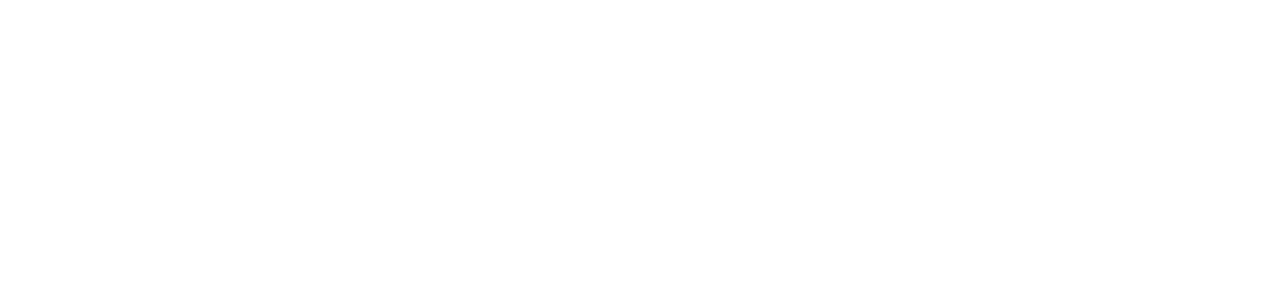
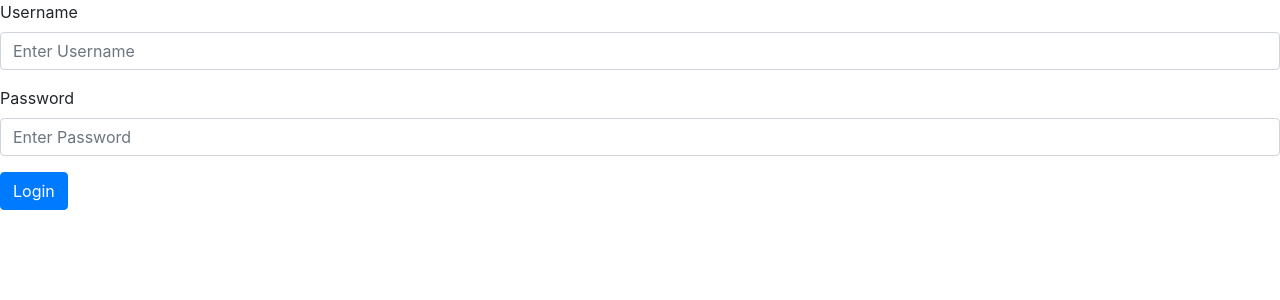
Before and after one commit to Meono55/task-board-react, a React (Create React App) app: page /login in a window 1280 px wide. Shown: the top 300 px of the page. Built offline with nearby package versions, Linux system fonts and the light colour scheme.

Commit message:
added a basic Login page with a hardcoded user/password for authentication

```diff
--- a/src/App.tsx
+++ b/src/App.tsx
@@ -1,5 +1,6 @@
 import React from 'react';
 import TaskBoard from './components/task-board/task-board'
+import Login from './components/login/Login'
 import { BrowserRouter as Router, Route, Switch } from "react-router-dom";
 import './App.css';
 import TaskDetailPage from './components/task-details-page/TaskDetailsPage';
@@ -10,7 +11,8 @@
   return (
     <Router>
       <Switch>
-      <Route path="/" exact component={TaskBoard}/>
+      <Route path="/login" component={Login}/>
+      <Route path="/taskboard" component={TaskBoard}/>
       <Route path="/details/:id" component={TaskDetailPage} />
       </Switch>
     </Router>
--- /dev/null
+++ b/src/components/login/Login.tsx
@@ -0,0 +1,69 @@
+import { useForm } from "react-hook-form";
+import Form from 'react-bootstrap/Form';
+import Button from 'react-bootstrap/Button';
+import { useState } from "react";
+
+import {useHistory} from 'react-router-dom'
+import AuthService from "../../services/AuthServices";
+
+const authService = AuthService();
+
+const Login = () => {
+
+    const { register, handleSubmit, errors } = useForm();
+    const history = useHistory();
+    const [loginCredentials, setLoginCredentials] = useState({
+        username: '',
+        password: ''
+    })
+
+    const onSubmit = () => {
+        if(!errors.username && !errors.password){
+            authService.login(loginCredentials.username, loginCredentials.password).then(
+                () => {
+                    history.push('/taskboard');
+                    window.location.reload()
+                }, (error) => {
+
+                }
+            )
+        }
+    }
+
+    const handleInputChange = (e) => {
+        const target = e.target;
+        const value = target.value;
+        const name = target.name;
+
+        setLoginCredentials({
+            ...loginCredentials,
+            [name] : value
+        })
+
+    }
+
+    return(
+        <div>
+        <Form onSubmit={handleSubmit(onSubmit)}>
+            <Form.Group controlId="formPassword">
+                <Form.Label>Username</Form.Label>
+                <Form.Control onChange={handleInputChange} name="username" ref={register({ required: true })}   type="text" placeholder="Enter Username"></Form.Control>
+                {errors.username && <span className="formError">This field is required</span>}
+            </Form.Group>
+
+            <Form.Group controlId="formUserName">
+                <Form.Label>Password</Form.Label>
+                <Form.Control onChange={handleInputChange} name="password" ref={register({ required: true })}   type="password" placeholder="Enter Password"></Form.Control>
+                {errors.password && <span className="formError">This field is required</span>}
+            </Form.Group>
+
+            <Button variant="primary" type="submit">
+                Login
+            </Button>
+        </Form>
+        </div>
+    )
+
+}
+
+export default Login
--- a/src/http-common.ts
+++ b/src/http-common.ts
@@ -1,9 +1,7 @@
 import axios from 'axios'
+import authHeader from './services/authHeader'
 
 export default axios.create({
     baseURL: "http://localhost:8080/api",
-    headers: {
-        "Content-Type": "application/json",
-        "Authorization" : "Bearer eyJhbGciOiJIUzI1NiJ9.eyJzdWIiOiJmb28iLCJleHAiOjE2MTE2MjY3ODEsImlhdCI6MTYxMTU5MDc4MX0.0ymmnhos7UBppNYhzLM6FEOht-DchErxGNICeaT4Epg"
-    }
+    headers: authHeader()
 })
--- /dev/null
+++ b/src/services/AuthServices.ts
@@ -0,0 +1,31 @@
+import http from '../http-common'
+
+
+const AuthService = () => {
+
+    const login = (username, password) => {
+        return http.post('/authenticate',
+        {
+            username: username,
+            password: password
+        }).then((response) => {
+            if(response && response.data && response.data.jwt){
+                localStorage.setItem('user', JSON.stringify(response.data))
+            }
+
+            return response.data;
+        })
+    }
+
+    const getCurrentUser = () => {
+        return JSON.parse(localStorage.getItem('user'))
+    }
+
+    return {
+        login,
+        getCurrentUser
+    }
+
+}
+
+export default AuthService
--- /dev/null
+++ b/src/services/authHeader.ts
@@ -0,0 +1,9 @@
+export default function authHeader() {
+    const user = JSON.parse(localStorage.getItem('user'));
+
+    if (user && user.jwt) {
+        return {Authorization : 'Bearer ' + user.jwt};
+    } else {
+        return {}
+    }
+}
```
Also changed, not shown: 1 other file (tests, documents, lock files or other folders).
